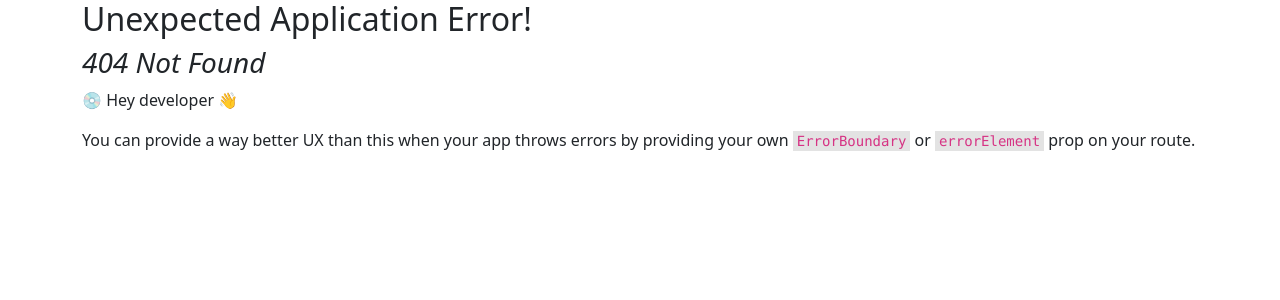
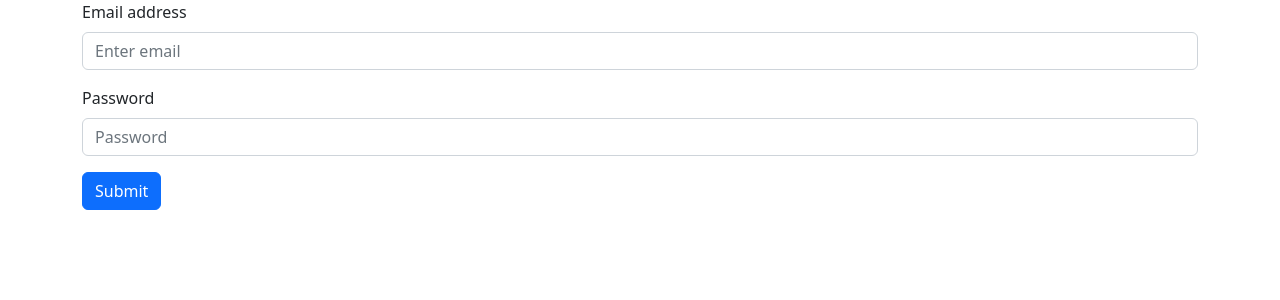
Before and after one commit to khalidhasan8880/dragon-news, a React (Vite) app: page /login in a window 1280 px wide. Before the commit this address had no page. Shown: the top 300 px of the page. Built offline with nearby package versions, Linux system fonts and the light colour scheme.

Commit message:
added login component

```diff
--- a/src/Category/Category.jsx
+++ b/src/Category/Category.jsx
@@ -1,9 +1,9 @@
-import React from 'react';
 import { useLoaderData, useParams } from 'react-router-dom';
 import NewsCard from './NewsCard';
 
 const Category = () => {
     const {id} = useParams()
+
     const categoryNews = useLoaderData()
     return (
         <div>
--- /dev/null
+++ b/src/Login/Login.jsx
@@ -0,0 +1,25 @@
+import React from 'react';
+import Button from 'react-bootstrap/Button';
+import Form from 'react-bootstrap/Form';
+
+const Login = () => {
+    return (
+        <Form>
+        <Form.Group className="mb-3" controlId="formBasicEmail">
+          <Form.Label>Email address</Form.Label>
+          <Form.Control type="email" placeholder="Enter email" />
+
+        </Form.Group>
+
+        <Form.Group className="mb-3" controlId="formBasicPassword">
+          <Form.Label>Password</Form.Label>
+          <Form.Control type="password" placeholder="Password" />
+        </Form.Group>
+        <Button variant="primary" type="submit">
+          Submit
+        </Button>
+      </Form>
+    );
+};
+
+export default Login;
--- a/src/pages/Shared/Header.jsx
+++ b/src/pages/Shared/Header.jsx
@@ -3,6 +3,7 @@
 import logo from '../../assets/logo.png'
 import moment from 'moment/moment';
 import Marquee from "react-fast-marquee";
+import { FaUser} from 'react-icons/fa';
 const Header = () => {
     return (
         <div className='mb-5'>
@@ -26,8 +27,13 @@
                         <Nav.Link href="/career">Career</Nav.Link>
                     </Nav>
                     <Nav>
-                        <Nav.Link href="/profile"><Image src='https://picsum.photos/40' roundedCircle /></Nav.Link>
-                        <Button className='px-5 py-1 fw-bold' variant="dark">login</Button>
+                        <Nav.Link href="/"><FaUser style={{ fontSize: '21px' }}></FaUser></Nav.Link>
+                        {
+                            <Nav.Link href="/login">
+                                <Button className='px-5 py-1 fw-bold' variant="dark">login</Button>
+                            </Nav.Link>
+                        }
+
                     </Nav>
                 </Navbar.Collapse>
             </Navbar>
```
Also changed, not shown: src/Routes.jsx (+6 -1 lines).
